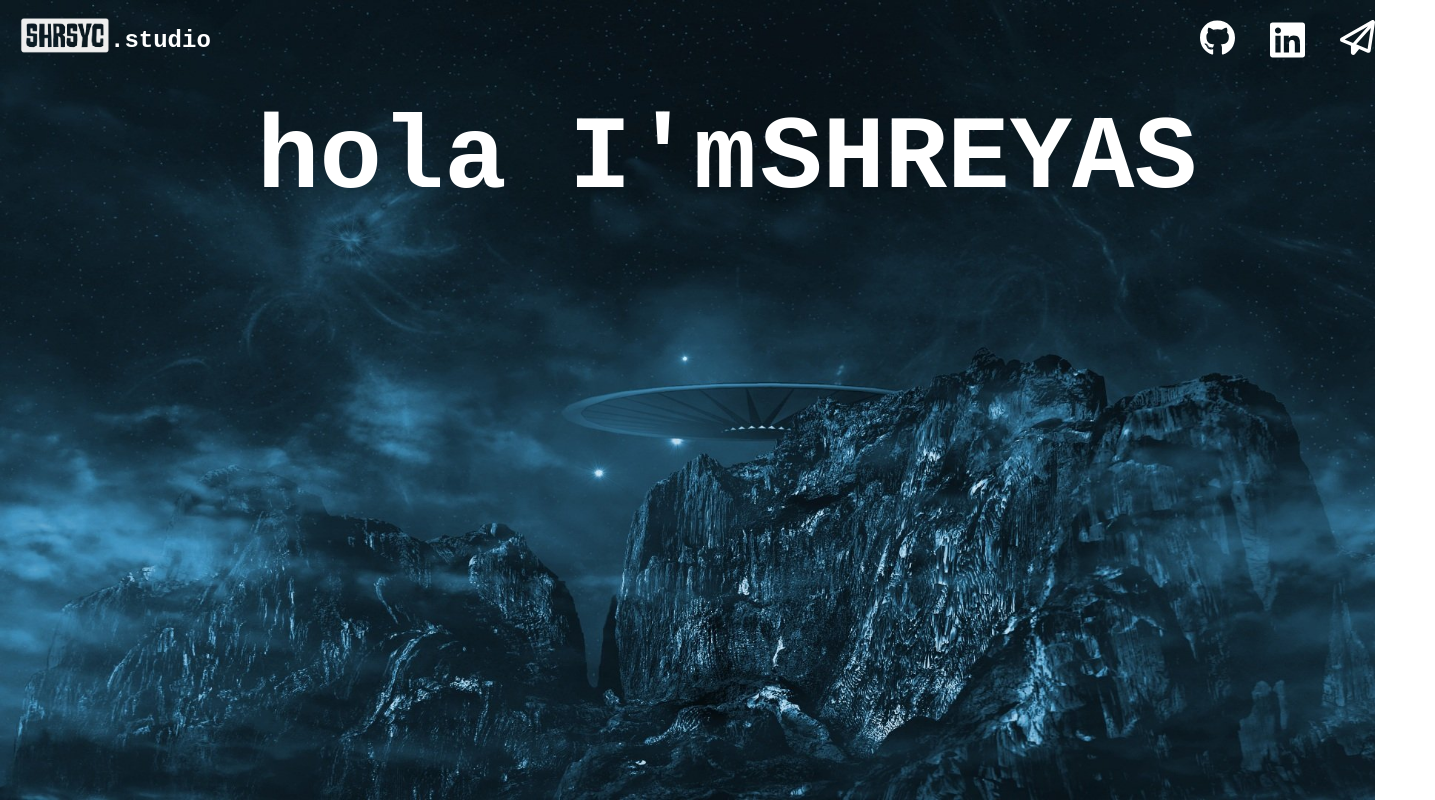
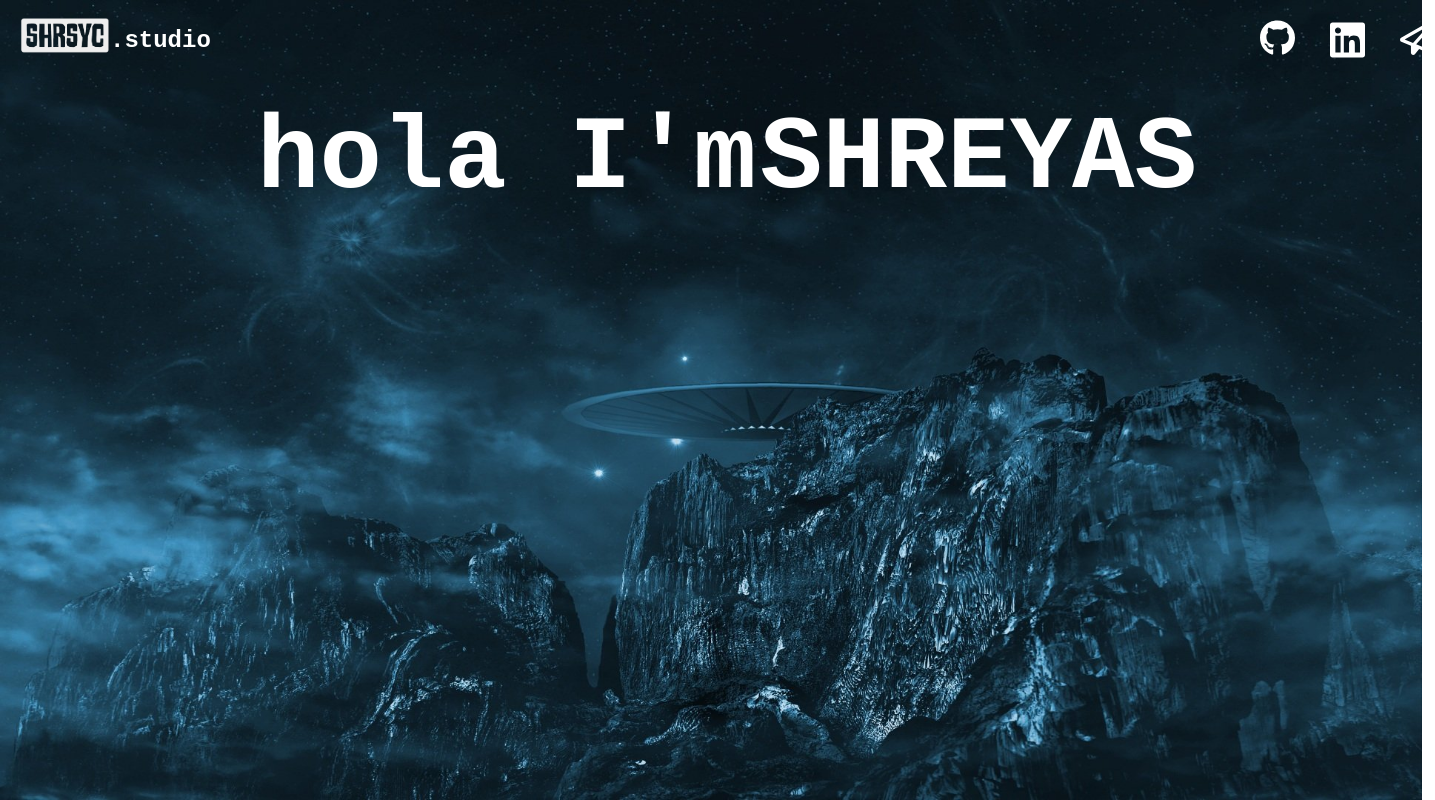
Before and after one commit to shrsyc/portfolio_2023, a plain HTML site: page index.html in a window 1280 px wide. Shown: the whole page, 1435 px wide, since content can reach past the window. Drawn offline with Linux system fonts and the light colour scheme.

Commit message:
fixed margins

```diff
--- a/style.css
+++ b/style.css
@@ -36,16 +36,16 @@ h2{
 .github_icon{
    position: absolute;
    top: 20px;
-   left: 1200px;
+   left: 1260px;
 }
 .linkedin_icon{
     position: absolute;
     top: 20px;
-    left: 1270px;
+    left: 1330px;
  }
 
  .contact_icon{
     position: absolute;
     top: 20px;
-    left: 1340px;
+    left: 1400px;
  }
```
